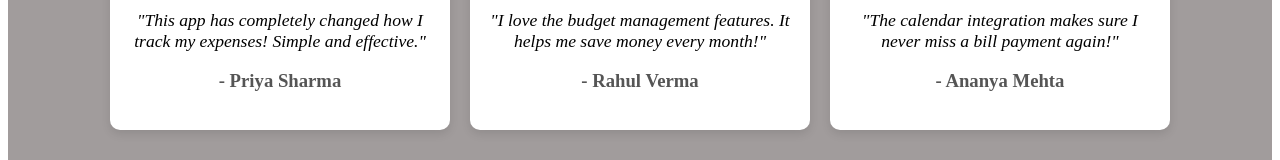
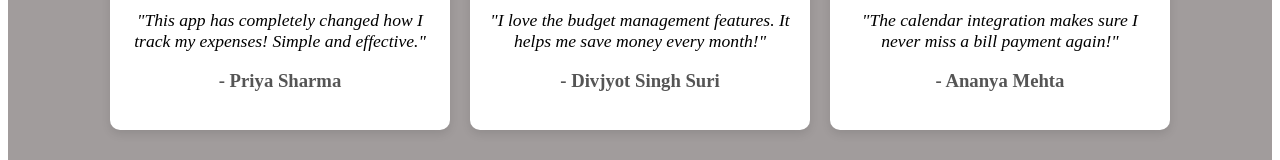
Before and after one commit to deep4nsh/xpense-website, a website: page index.html in a window 1280 px wide. Shown: the part 5374-5534 px from the top of the page. Drawn offline with Linux system fonts and the light colour scheme.

Commit message:
xpense-deepansh

```diff
--- a/index.html
+++ b/index.html
@@ -96,7 +96,7 @@
       </div>
       <div class="review-card">
           <p>"I love the budget management features. It helps me save money every month!"</p>
-          <h3>- Rahul Verma</h3>
+          <h3>- Divjyot Singh Suri</h3>
       </div>
       <div class="review-card">
           <p>"The calendar integration makes sure I never miss a bill payment again!"</p>
```
